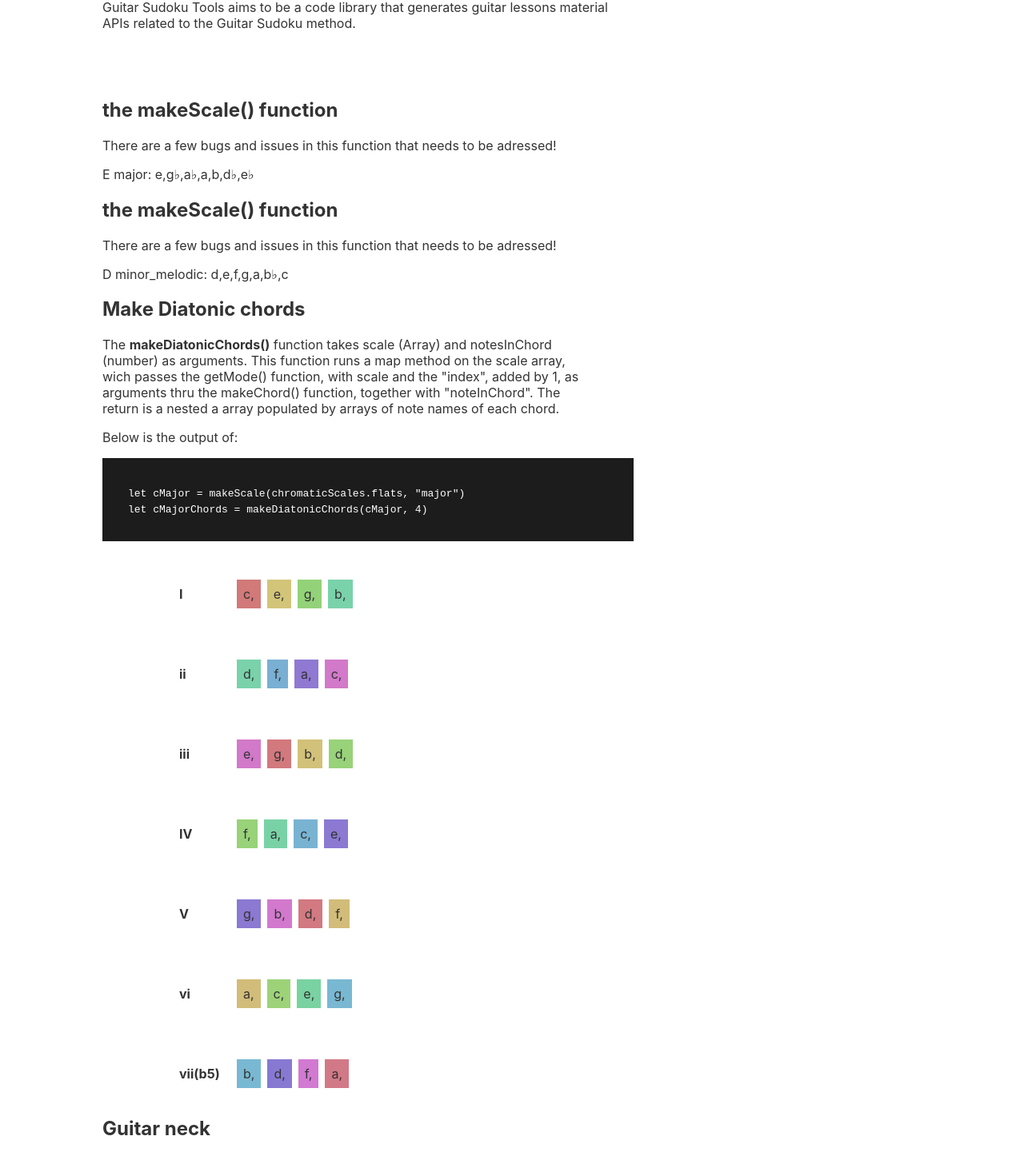
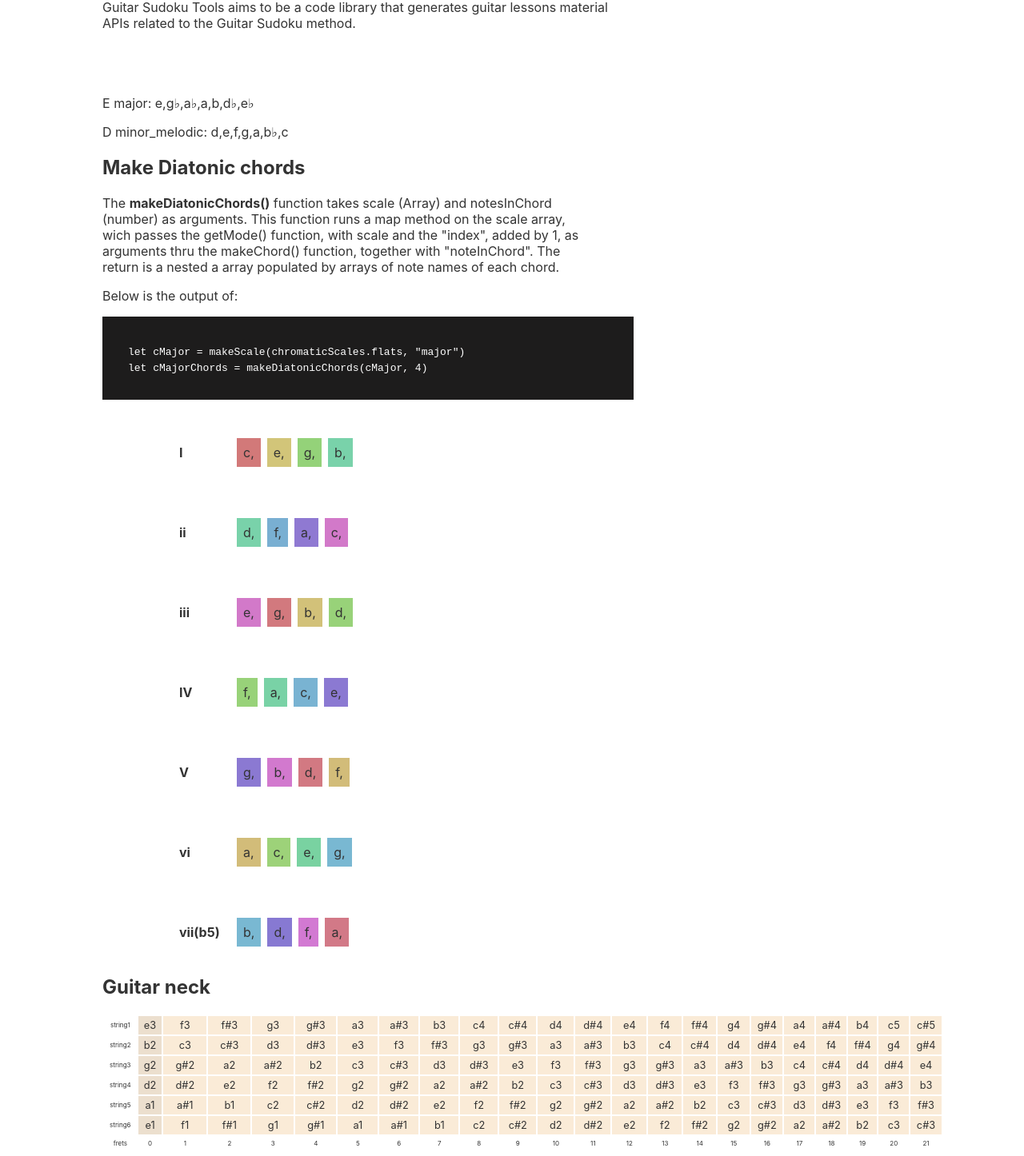
Before and after one commit to HEYROCKME/guitarSudoku, a Svelte app: page / in a window 1280 px wide. Shown: the part 139-1585 px from the top of the page at 80% size. Built offline with nearby package versions, Linux system fonts and the light colour scheme.

Commit message:
minor fixes

```diff
--- a/src/GuitarNeck.svelte
+++ b/src/GuitarNeck.svelte
@@ -32,7 +32,7 @@ const handleClick = (e) => {
 
 </script>
 
-<h1>Guitar neck</h1>
+<h2>Guitar neck</h2>
 <table>
   {#each guitarNeck as fretboard, i }
 
--- a/src/MakeScale.svelte
+++ b/src/MakeScale.svelte
@@ -20,8 +20,8 @@ let Major = makeScale(getMode(chromaticScales.flats, notePosition +1), scaleType
 
 </script>
 
-<h2>the makeScale() function</h2>
-<p>There are a few bugs and issues in this function that needs to be adressed!</p>
+<!-- <h2>the makeScale() function</h2>
+<p>There are a few bugs and issues in this function that needs to be adressed!</p> -->
 
 <p>{noteName.toUpperCase()} {scaleType}: {Major}</p>
 <!-- <p>C minor: {cMinor}</p>
--- a/src/NoteSelector.svelte
+++ b/src/NoteSelector.svelte
@@ -1,5 +1,5 @@
 <script lang="ts">
-import {chromaticFullRangeFlats, chromaticFullRangeSharps } from './Constants.svelte'
+import {chromaticFullRangeFlats, chromaticFullRangeSharps } from './Constants/Scales.svelte'
 import { guitarNeck } from './NeckMaker.svelte'
 import { flats } from './stores'
 export let kind = "transparent"
```
